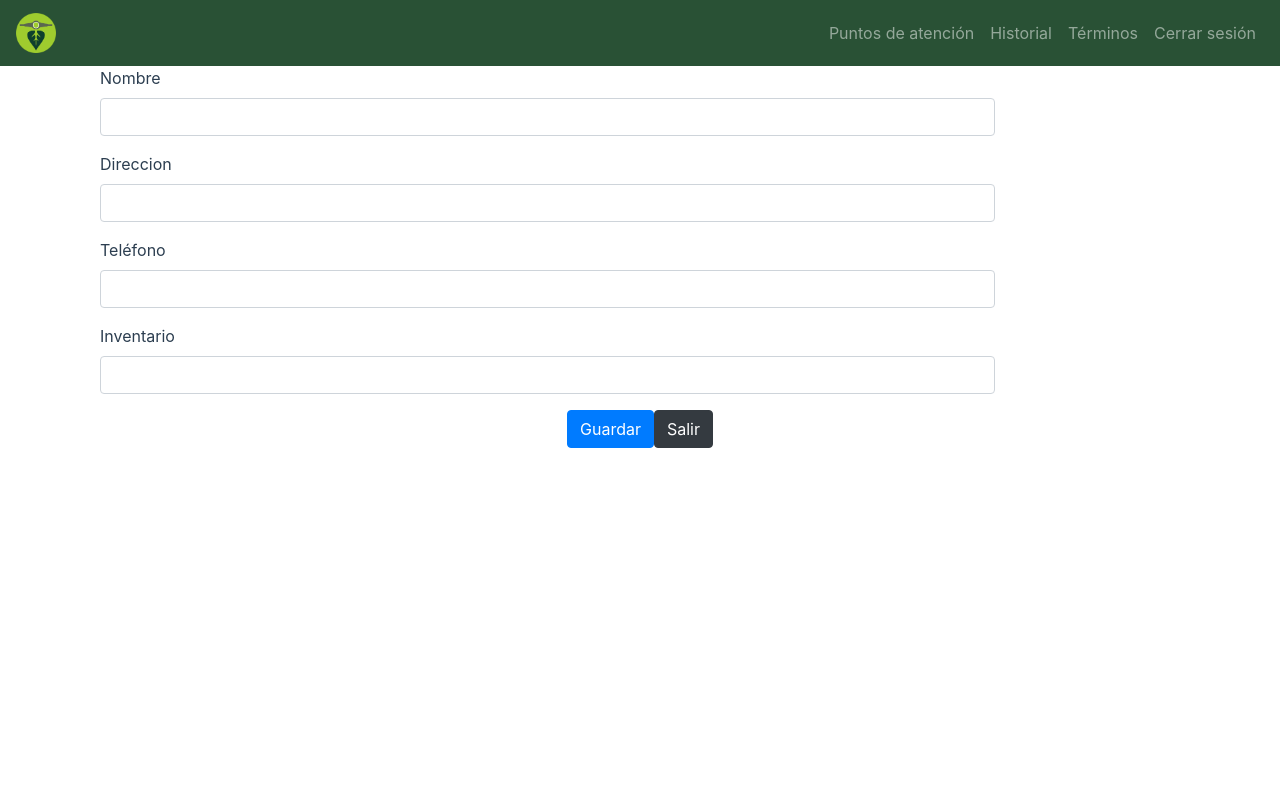
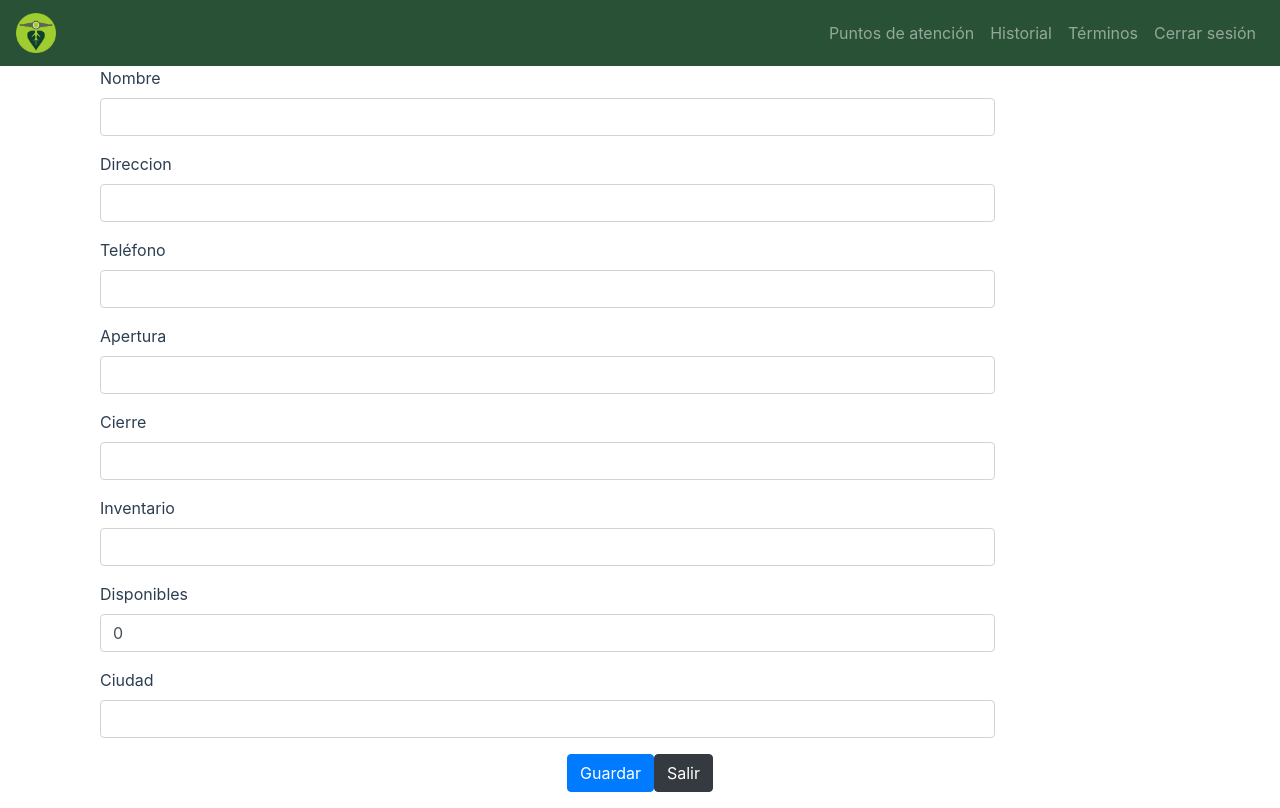
Before and after one commit to Eco-transport/Front, a Vue app in the folder Ecotransport/: page /nueva-estacion in a window 1280 px wide. Built offline with nearby package versions, Linux system fonts and the light colour scheme.

Commit message:
Se implementan las vistas Mapa, AdminEStaciones, editar para poder dejar lo que estaba implementado desde el sprint2 pero con el nuevo back que permite la autenticación

```diff
--- a/Ecotransport/src/views/AdminEstaciones.vue
+++ b/Ecotransport/src/views/AdminEstaciones.vue
@@ -18,16 +18,24 @@
                         <th scope="col">NOMBRE</th>
                         <th scope="col">DIRECCIÓN</th>
                         <th scope="col">TELEFONO</th>
+                        <th scope="col">APERTURA</th>
+                        <th scope="col">CIERRE</th>
                         <th scope="col">INVENTARIO</th>
+                        <th scope="col">DISPONIBLES</th>
+                        <th scope="col">CIUDAD</th>
                     </tr>
                 </thead>
                 <tbody>
-                    <tr v-for="estacion in ListaEstaciones" :key="estacion.idEstacion" v-on:click="editar(estacion.idEstacion)">
-                        <th scope="row">{{ estacion.idEstacion}}</th>
-                        <td>{{ estacion.nombre }}</td>
-                        <td>{{ estacion.direccion }}</td>
-                        <td>{{ estacion.telefono }}</td>
-                        <td>{{ estacion.totalVehiculos }}</td>
+                    <tr v-for="estacion in ListaEstaciones" :key="estacion.id" v-on:click="editar(estacion.id)">
+                        <th scope="row">{{ estacion.id}}</th>
+                        <td>{{ estacion.stationName }}</td>
+                        <td>{{ estacion.address }}</td>
+                        <td>{{ estacion.phone }}</td>
+                        <td>{{ estacion.openTime }}</td>
+                        <td>{{ estacion.closeTime }}</td>
+                        <td>{{ estacion.inventory }}</td>
+                        <td>{{ estacion.available }}</td>
+                        <td>{{ estacion.city }}</td>
                     </tr>
 
                 </tbody>
@@ -69,7 +77,7 @@ export default {
             }
     },
     mounted:function(){
-        let direccion = "http://localhost:8080/API/estacion/";
+        let direccion = "http://localhost:8080/station/";
         axios.get(direccion).then( data =>{
             this.ListaEstaciones = data.data;
         });
--- a/Ecotransport/src/views/EditarEstacion.vue
+++ b/Ecotransport/src/views/EditarEstacion.vue
@@ -56,6 +56,40 @@
             </div>
           </div>
         </div>
+
+        <div class="form-group left row">
+          <div class="col">
+            <label for="" class="control-label col-sm-3">Apertura</label>
+            <div class="col-sm-7">
+              <input
+                type="text"
+                class="form-control"
+                name="Apertura"
+                id="Apertura"
+                v-model="form.apertura"
+              />
+            </div>
+          </div>
+        </div>
+
+        <div class="form-group left row">
+          <div class="col">
+            <label for="" class="control-label col-sm-3">Cierre</label>
+            <div class="col-sm-7">
+              <input
+                type="text"
+                class="form-control"
+                name="cierre"
+                id="cierre"
+                v-model="form.cierre"
+              />
+            </div>
+          </div>
+        </div>
+
+
+
+
         <div class="form-group left row">
           <div class="col">
             <label for="" class="control-label col-sm-3">Inventario</label>
@@ -70,6 +104,38 @@
             </div>
           </div>
         </div>
+
+        <div class="form-group left row">
+          <div class="col">
+            <label for="" class="control-label col-sm-3">Disponibles</label>
+            <div class="col-sm-7">
+              <input
+                type="text"
+                class="form-control"
+                name="dispnibles"
+                id="disponibles"
+                v-model="form.disponibles"
+              />
+            </div>
+          </div>
+        </div>
+
+        <div class="form-group left row">
+          <div class="col">
+            <label for="" class="control-label col-sm-3">Ciudad</label>
+            <div class="col-sm-7">
+              <input
+                type="text"
+                class="form-control"
+                name="Ciudad"
+                id="Ciudad"
+                v-model="form.ciudad"
+              />
+            </div>
+          </div>
+        </div>
+
+
         <div><br><br><br></div>
         <div class="form-group">
 
@@ -115,7 +181,11 @@ export default {
         nombre: "",
         direccion: "",
         telefono: "",
-        totalVehiculos: 0
+        apertura: "",
+        cierre: "",
+        totalVehiculos: 0,
+        disponibles: 0,
+        ciudad:""
       }
     };
   },
@@ -123,14 +193,18 @@ export default {
 
     editar() {
       let json = {
-        "idEstacion": this.form.idEstacion,
-        "nombre": this.form.nombre,
-        "direccion": this.form.direccion,
-        "telefono": this.form.telefono,
-        "totalVehiculos": this.form.totalVehiculos
+        "id": this.form.idEstacion,
+        "stationName": this.form.nombre,
+        "address": this.form.direccion,
+        "phone": this.form.telefono,
+        "openTime": this.form.apertura,
+        "closeTime": this.form.cierre,
+        "inventory": this.form.totalVehiculos,
+        "available": this.form.disponibles,
+        "city": this.form.ciudad
       };
       axios
-        .post("http://localhost:8080/API/estacion/guardar", json)
+        .post("http://localhost:8080/station/save/", json)
         .then(data => {
           console.log(data);
         });
@@ -140,9 +214,9 @@ export default {
     } ,
       eliminar(){
         var enviar = {
-            "idEstacion" : this.form.pacienteId
+            "idEstacion" : this.form.idEstacion
         };
-        axios.delete("http://localhost:8080/API/estacion/"+ this.form.idEstacion)
+        axios.delete("http://localhost:8080/station"+ this.form.idEstacion)
         .then( datos => {
             console.log(datos);
            this.$router.push("/admin-estaciones");
@@ -152,13 +226,17 @@ export default {
 
   mounted:function(){
       this.form.idEstacion = this.$route.params.id;
-      axios.get("http://localhost:8080/API/estacion/"+ this.form.idEstacion)
+      axios.get("http://localhost:8080/station/"+ this.form.idEstacion)
       .then( datos => {
 
-        this.form.nombre = datos.data.nombre;
-        this.form.direccion = datos.data.direccion;
-        this.form.telefono = datos.data.telefono;
-        this.form.totalVehiculos = datos.data.totalVehiculos;
+        this.form.nombre = datos.data.stationName;
+        this.form.direccion = datos.data.address;
+        this.form.telefono = datos.data.phone;
+        this.form.apertura = datos.data.openTime;
+        this.form.cierre = datos.data.closeTime;
+        this.form.totalVehiculos = datos.data.inventory;
+        this.form.disponibles = datos.data.available;
+        this.form.ciudad = datos.data.city;
 
         console.log(this.form);
       })
--- a/Ecotransport/src/views/Mapa.vue
+++ b/Ecotransport/src/views/Mapa.vue
@@ -42,20 +42,35 @@
         <br />
         <ul
           v-for="estacion in ListaEstaciones"
-          :key="estacion.idEstacion"
+          :key="estacion.id"
+          v-on:click="alquilar(estacion.idEstacion)"
           style="list-style: none"
         >
           <li>
-            <h5>📍 {{ estacion.nombre }}</h5>
+            <h5>📍 {{ estacion.stationName }}</h5>
           </li>
           <li>
-            <h6>{{ estacion.direccion }}</h6>
+            <h6>{{ estacion.address }}</h6>
           </li>
           <li>
-            <h6>📞 {{ estacion.telefono }}</h6>
+            <h6>📞 {{ estacion.phone }}</h6>
+          </li>
+
+          <li>
+            <h6>Apertura: {{ estacion.openTime }}</h6>
           </li>
           <li>
-            <h6>Inventario: {{ estacion.totalVehiculos }}</h6>
+            <h6>Cierre: {{ estacion.closeTime }}</h6>
+          </li>
+
+          <li>
+            <h6>Inventario: {{ estacion.inventory }}</h6>
+          </li>
+          <li>
+            <h6>Disponibles: {{ estacion.available }}</h6>
+          </li>
+          <li>
+            <h6>Ciudad: {{ estacion.city }}</h6>
           </li>
           <br /><br />
         </ul>
@@ -106,7 +121,7 @@ export default {
   data() {
     return {
       ListaEstaciones: [],
-      idEstacion: 1,
+      //idEstacion: 1,
     };
   },
   components: {
@@ -118,8 +133,9 @@ export default {
     },
   },
   mounted: function () {
-    axios.get("http://localhost:8080/API/estacion").then((data) => {
+    axios.get("http://localhost:8080/station").then((data) => {
       this.ListaEstaciones = data.data;
+      console.log(data.data)
     });
   },
 };
--- a/Ecotransport/src/views/NuevaEstacion.vue
+++ b/Ecotransport/src/views/NuevaEstacion.vue
@@ -42,6 +42,32 @@
         </div>
 
         <div class="form-group left">
+          <label for="" class="control-label col-sm-2">Apertura</label>
+          <div class="col-sm-10">
+            <input
+              type="text"
+              class="form-control"
+              name="Apertura"
+              id="Cierre"
+              v-model="form.apertura"
+            />
+          </div>
+        </div>
+
+        <div class="form-group left">
+          <label for="" class="control-label col-sm-2">Cierre</label>
+          <div class="col-sm-10">
+            <input
+              type="text"
+              class="form-control"
+              name="cierre"
+              id="cierre"
+              v-model="form.cierre"
+            />
+          </div>
+        </div>
+
+        <div class="form-group left">
           <label for="" class="control-label col-sm-2">Inventario</label>
           <div class="col-sm-10">
             <input
@@ -50,6 +76,32 @@
               name="inventario"
               id="inventario"
               v-model="form.inventario"
+            />
+          </div>
+        </div>
+
+        <div class="form-group left">
+          <label for="" class="control-label col-sm-2">Disponibles</label>
+          <div class="col-sm-10">
+            <input
+              type="text"
+              class="form-control"
+              name="disponibles"
+              id="disponibles"
+              v-model="form.disponibles"
+            />
+          </div>
+        </div>
+
+        <div class="form-group left">
+          <label for="" class="control-label col-sm-2">Ciudad</label>
+          <div class="col-sm-10">
+            <input
+              type="text"
+              class="form-control"
+              name="ciudad"
+              id="ciudad"
+              v-model="form.ciudad"
             />
           </div>
         </div>
@@ -85,7 +137,11 @@ export default {
         nombre: "",
         direccion: "",
         telefono: "",
-        inventario: ""
+        apertura: "",
+        cierre: "",
+        totalVehiculos: 0,
+        disponibles: 0,
+        ciudad:""
       }
     };
   },
@@ -95,18 +151,22 @@ export default {
   methods: {
     guardar() {
       let json = {
-        "nombre": this.form.nombre,
-        "direccion": this.form.direccion,
-        "telefono": this.form.telefono,
-        "totalVehiculos": this.form.inventario
+        "stationName": this.form.nombre,
+        "address": this.form.direccion,
+        "phone": this.form.telefono,
+        "openTime": this.form.apertura,
+        "closeTime": this.form.cierre,
+        "inventory": this.form.totalVehiculos,
+        "available": this.form.disponibles,
+        "city": this.form.ciudad
       };
 
       axios
-        .post("http://localhost:8080/API/estacion/guardar", json)
+        .post("http://localhost:8080/station/save", json)
         .then(data => {
           console.log(data);
-          this.makeToast("Hecho", "Paciente creado", "success");
-          console.log("entro a la función");
+          /* this.makeToast("Hecho", "Paciente creado", "success");
+          console.log("entro a la función"); */
           this.$router.push("/admin-estaciones");
         })
         .catch(e => {
```
